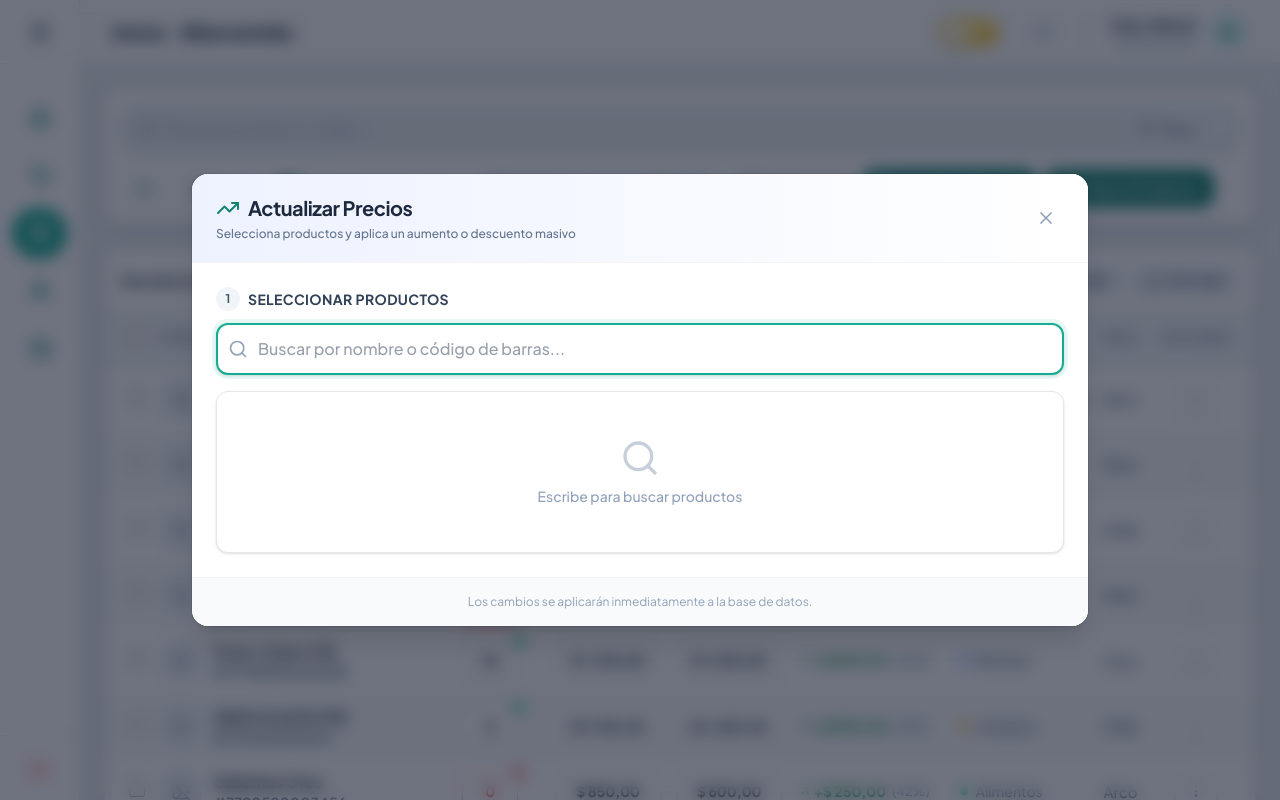
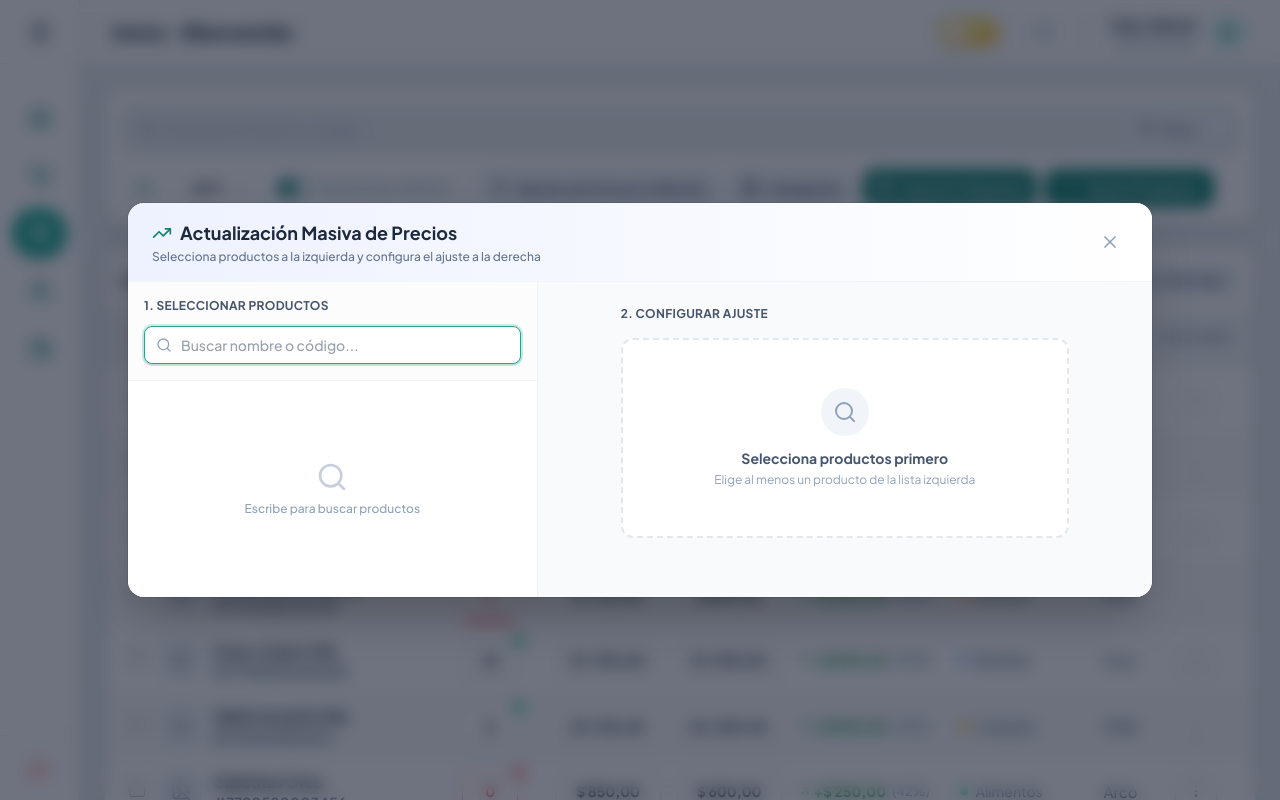
Before and after one commit to nahueldevup/sistema-de-ventas-pipos-fronted, a React (Vite) app: page /productos in a window 1280 px wide. Both pictures are taken after a click on the button "Ajustar precios por inflación". Built offline with nearby package versions, Linux system fonts and the light colour scheme.

Commit message:
refactor: rediseñar el diseño de ModalActualizarPrecios a una interfaz de dos columnas para mejorar la usabilidad.

```diff
--- a/src/features/productos/components/ModalActualizarPrecios.tsx
+++ b/src/features/productos/components/ModalActualizarPrecios.tsx
@@ -1,7 +1,7 @@
-import { useState, useMemo, useEffect } from "react";
+import { useState, useMemo } from "react";
 import {
-  X, Search, Check, TrendingUp, DollarSign, AlertCircle,
-  Package, Tag, ArrowRight, Save, RotateCcw
+  X, Search, Check, TrendingUp, AlertCircle,
+  Package, ArrowRight, Save, RotateCcw, DollarSign
 } from "lucide-react";
 import type { Producto } from "@/types/producto.types";
 import { Dialog, DialogContent, DialogTitle } from "@/components/ui/dialog";
@@ -60,7 +60,6 @@ export default function ModalActualizarPrecios({
         nuevoPrecio = esAumento ? prod.precioVenta + valor : prod.precioVenta - valor;
       }
 
-      // Evitar precios negativos
       if (nuevoPrecio < 0) nuevoPrecio = 0;
 
       return {
@@ -133,7 +132,7 @@ export default function ModalActualizarPrecios({
   return (
     <Dialog open={isOpen} onOpenChange={(open) => !open && onClose()}>
       <DialogContent
-        className="max-w-[calc(100%-2rem)] sm:max-w-4xl p-0 gap-0 overflow-hidden bg-white dark:bg-dark-card border-none shadow-xl rounded-2xl flex flex-col max-h-[90vh]"
+        className="max-w-[calc(100%-2rem)] sm:max-w-5xl p-0 gap-0 overflow-hidden bg-white dark:bg-dark-card border-none shadow-2xl rounded-2xl flex flex-col max-h-[90vh]"
         showCloseButton={false}
       >
         <DialogTitle className="sr-only">Actualizar Precios Masivos</DialogTitle>
@@ -149,9 +148,8 @@ export default function ModalActualizarPrecios({
                   </div>
                   <h3 className="text-lg font-bold text-slate-800 dark:text-slate-100">Confirmar Cambios</h3>
                 </div>
-                <p className="text-sm text-slate-600 dark:text-slate-400 pl-13">
+                <p className="text-sm text-slate-600 dark:text-slate-400">
                   Estás por actualizar <span className="font-bold text-slate-800 dark:text-slate-200">{seleccionados.size} productos</span>.
-                  Esta acción no se puede deshacer fácilmente.
                 </p>
               </div>
 
@@ -203,15 +201,15 @@ export default function ModalActualizarPrecios({
           </div>
         )}
 
-        {/* Header */}
-        <div className="flex justify-between items-center px-6 py-5 border-b border-gray-100 dark:border-dark-border bg-gradient-to-r from-indigo-50 to-white dark:from-dark-elevated dark:to-dark-card">
+        {/* Header Compacto */}
+        <div className="flex justify-between items-center px-6 py-4 border-b border-gray-100 dark:border-dark-border bg-gradient-to-r from-indigo-50 to-white dark:from-dark-elevated dark:to-dark-card shrink-0">
           <div>
-            <h2 className="text-xl font-bold text-slate-800 dark:text-slate-100 tracking-tight flex items-center gap-2">
-              <TrendingUp className="w-6 h-6 text-brand-600" />
-              Actualizar Precios
+            <h2 className="text-lg font-bold text-slate-800 dark:text-slate-100 flex items-center gap-2">
+              <TrendingUp className="w-5 h-5 text-brand-600" />
+              Actualización Masiva de Precios
             </h2>
-            <p className="text-xs text-slate-500 dark:text-slate-400 font-medium mt-1">
-              Selecciona productos y aplica un aumento o descuento masivo
+            <p className="text-xs text-slate-500 dark:text-slate-400 font-medium mt-0.5">
+              Selecciona productos a la izquierda y configura el ajuste a la derecha
             </p>
           </div>
           <button
@@ -222,74 +220,75 @@ export default function ModalActualizarPrecios({
           </button>
         </div>
 
-        {/* Contenido Principal Scrollable */}
-        <div className="flex-1 overflow-y-auto p-6 space-y-6">
+        {/* Layout de Dos Columnas */}
+        <div className="flex flex-1 min-h-0 overflow-hidden">
 
-          {/* Paso 1: Selección */}
-          <section>
+          {/* COLUMNA IZQUIERDA: Selección */}
+          <div className="w-full md:w-2/5 border-r border-gray-100 dark:border-dark-border flex flex-col bg-white dark:bg-dark-card min-w-0">
+            <div className="p-4 border-b border-gray-100 dark:border-dark-border bg-gray-50/50 dark:bg-dark-elevated/30">
               <div className="flex items-center justify-between mb-3">
-              <h3 className="text-sm font-bold text-slate-700 dark:text-slate-300 uppercase tracking-wide flex items-center gap-2">
-                <span className="w-6 h-6 rounded-full bg-slate-100 dark:bg-slate-800 text-slate-600 dark:text-slate-400 flex items-center justify-center text-xs font-bold">1</span>
-                Seleccionar Productos
+                <h3 className="text-xs font-bold text-slate-600 dark:text-slate-400 uppercase tracking-wide">
+                  1. Seleccionar Productos
                 </h3>
                 {productosFiltrados.length > 0 && (
                   <button
                     onClick={seleccionarTodosEnPagina}
-                  className="text-xs font-bold text-brand-600 dark:text-brand-400 hover:underline flex items-center gap-1"
+                    className="text-[10px] font-bold text-brand-600 dark:text-brand-400 hover:underline"
                   >
-                  {productosFiltrados.every(p => seleccionados.has(p.id)) ? 'Deseleccionar todos' : 'Seleccionar todos en lista'}
+                    {productosFiltrados.every(p => seleccionados.has(p.id)) ? 'Deseleccionar todos' : 'Todos'}
                   </button>
                 )}
               </div>
 
-            <div className="relative mb-4">
-              <Search className="absolute left-3 top-1/2 -translate-y-1/2 w-5 h-5 text-slate-400" />
+              <div className="relative">
+                <Search className="absolute left-3 top-1/2 -translate-y-1/2 w-4 h-4 text-slate-400" />
                 <input
                   type="text"
-                placeholder="Buscar por nombre o código de barras..."
+                  placeholder="Buscar nombre o código..."
                   value={busqueda}
                   onChange={(e) => setBusqueda(e.target.value)}
-                className="w-full border-2 border-gray-200 dark:border-dark-border rounded-xl pl-10 pr-4 py-3 text-base outline-none focus:border-brand-500 focus:ring-4 focus:ring-brand-500/10 transition-all font-medium text-slate-700 dark:text-slate-200 bg-white dark:bg-dark-elevated shadow-sm"
+                  className="w-full border border-gray-200 dark:border-dark-border rounded-lg pl-9 pr-3 py-2 text-sm outline-none focus:border-brand-500 focus:ring-2 focus:ring-brand-500/20 transition-all font-medium text-slate-700 dark:text-slate-200 bg-white dark:bg-dark-elevated shadow-sm"
                   autoFocus
                 />
               </div>
+            </div>
 
-            <div className="min-h-[160px] max-h-[300px] overflow-y-auto border border-gray-200 dark:border-dark-border rounded-xl bg-white dark:bg-dark-elevated shadow-sm">
+            <div className="flex-1 overflow-y-auto p-3">
               {!busqueda ? (
-                <div className="flex flex-col items-center justify-center h-40 text-slate-400">
-                  <Search className="w-10 h-10 mb-2 opacity-50" />
-                  <p className="text-sm font-medium">Escribe para buscar productos</p>
+                <div className="flex flex-col items-center justify-center h-48 text-slate-400 text-center px-4">
+                  <Search className="w-8 h-8 mb-2 opacity-50" />
+                  <p className="text-xs font-medium">Escribe para buscar productos</p>
                 </div>
               ) : productosFiltrados.length === 0 ? (
-                <div className="flex flex-col items-center justify-center h-40 text-slate-400">
-                  <Package className="w-10 h-10 mb-2 opacity-50" />
-                  <p className="text-sm font-medium">No se encontraron resultados</p>
+                <div className="flex flex-col items-center justify-center h-48 text-slate-400 text-center px-4">
+                  <Package className="w-8 h-8 mb-2 opacity-50" />
+                  <p className="text-xs font-medium">No se encontraron resultados</p>
                 </div>
               ) : (
-                <div className="grid grid-cols-1 sm:grid-cols-2 gap-2 p-2">
+                <div className="space-y-2">
                   {productosFiltrados.map((prod) => {
                     const isSelected = seleccionados.has(prod.id);
                     return (
                       <button
                         key={prod.id}
                         onClick={() => toggleSeleccion(prod.id)}
-                        className={`relative flex items-center p-3 rounded-lg border-2 text-left transition-all group ${
+                        className={`w-full flex items-center p-2.5 rounded-lg border text-left transition-all group ${
                           isSelected
                             ? "border-brand-500 bg-brand-50 dark:bg-brand-900/20 ring-1 ring-brand-500"
-                            : "border-gray-100 dark:border-dark-border hover:border-gray-300 dark:hover:border-slate-600 bg-white dark:bg-dark-card"
+                            : "border-gray-100 dark:border-dark-border hover:border-gray-300 dark:hover:border-slate-600 bg-white dark:bg-dark-card hover:shadow-sm"
                         }`}
                       >
-                        <div className={`w-5 h-5 rounded border-2 mr-3 flex items-center justify-center shrink-0 transition-colors ${
+                        <div className={`w-4 h-4 rounded border mr-3 flex items-center justify-center shrink-0 transition-colors ${
                           isSelected ? "bg-brand-500 border-brand-500 text-white" : "border-gray-300 dark:border-slate-600 bg-white dark:bg-dark-card"
                         }`}>
-                          {isSelected && <Check className="w-3.5 h-3.5" />}
+                          {isSelected && <Check className="w-3 h-3" />}
                         </div>
                         <div className="flex-1 min-w-0">
                           <p className={`text-sm font-bold truncate ${isSelected ? "text-brand-900 dark:text-brand-100" : "text-slate-700 dark:text-slate-200"}`}>
                             {prod.nombre}
                           </p>
-                          <p className="text-xs text-slate-500 dark:text-slate-400 font-mono mt-0.5">
-                            {prod.codigo} • <span className="font-semibold text-slate-700 dark:text-slate-300">${prod.precioVenta.toLocaleString()}</span>
+                          <p className="text-[10px] text-slate-500 dark:text-slate-400 font-mono mt-0.5">
+                            {prod.codigo} • <span className="font-semibold">${prod.precioVenta.toLocaleString()}</span>
                           </p>
                         </div>
                       </button>
@@ -299,97 +298,98 @@ export default function ModalActualizarPrecios({
               )}
             </div>
 
+            {/* Footer pequeño de selección */}
             {seleccionados.size > 0 && (
-              <div className="mt-3 flex items-center justify-between text-sm bg-brand-50 dark:bg-brand-900/20 px-4 py-2 rounded-lg border border-brand-100 dark:border-brand-800/50">
-                <span className="font-bold text-brand-800 dark:text-brand-200 flex items-center gap-2">
-                  <Check className="w-4 h-4" />
-                  {seleccionados.size} productos listos para actualizar
+              <div className="p-3 border-t border-gray-100 dark:border-dark-border bg-brand-50/50 dark:bg-brand-900/10">
+                <div className="flex items-center justify-between">
+                  <span className="text-xs font-bold text-brand-700 dark:text-brand-300 flex items-center gap-1.5">
+                    <div className="w-2 h-2 rounded-full bg-brand-500 animate-pulse" />
+                    {seleccionados.size} seleccionados
                   </span>
                   <button
                     onClick={() => setSeleccionados(new Set())}
-                  className="text-xs font-bold text-brand-600 dark:text-brand-400 hover:underline flex items-center gap-1"
+                    className="text-[10px] font-bold text-brand-600 dark:text-brand-400 hover:underline flex items-center gap-1"
                   >
                     <RotateCcw className="w-3 h-3" /> Limpiar
                   </button>
                 </div>
-            )}
-          </section>
-
-          {/* Separador visual solo si hay selección */}
-          {seleccionados.size > 0 && (
-            <div className="relative flex items-center py-2">
-              <div className="flex-grow border-t border-gray-200 dark:border-dark-border"></div>
-              <span className="flex-shrink-0 mx-4 text-slate-400 text-xs font-bold uppercase">Configurar Ajuste</span>
-              <div className="flex-grow border-t border-gray-200 dark:border-dark-border"></div>
               </div>
             )}
+          </div>
 
-          {/* Paso 2: Configuración (Solo visible si hay selección) */}
-          {seleccionados.size > 0 && (
-            <section className="animate-in fade-in slide-in-from-bottom-4 duration-300">
-               <h3 className="text-sm font-bold text-slate-700 dark:text-slate-300 uppercase tracking-wide flex items-center gap-2 mb-4">
-                <span className="w-6 h-6 rounded-full bg-slate-100 dark:bg-slate-800 text-slate-600 dark:text-slate-400 flex items-center justify-center text-xs font-bold">2</span>
-                Tipo de Ajuste
+          {/* COLUMNA DERECHA: Configuración (Sticky) */}
+          <div className="hidden md:flex flex-1 flex-col bg-gray-50 dark:bg-dark-elevated/30 min-w-0">
+            <div className="p-6 flex-1 overflow-y-auto">
+              <div className="max-w-md mx-auto">
+                <h3 className="text-xs font-bold text-slate-600 dark:text-slate-400 uppercase tracking-wide mb-4">
+                  2. Configurar Ajuste
                 </h3>
 
-              <div className="bg-white dark:bg-dark-elevated border border-gray-200 dark:border-dark-border rounded-xl p-5 shadow-sm space-y-5">
+                {seleccionados.size === 0 ? (
+                  <div className="text-center py-12 border-2 border-dashed border-gray-200 dark:border-dark-border rounded-xl bg-white dark:bg-dark-card">
+                    <div className="w-12 h-12 rounded-full bg-slate-100 dark:bg-slate-800 text-slate-400 flex items-center justify-center mx-auto mb-3">
+                      <Search className="w-6 h-6" />
+                    </div>
+                    <p className="text-sm font-bold text-slate-600 dark:text-slate-300">Selecciona productos primero</p>
+                    <p className="text-xs text-slate-400 dark:text-slate-500 mt-1">Elige al menos un producto de la lista izquierda</p>
+                  </div>
+                ) : (
+                  <div className="bg-white dark:bg-dark-card border border-gray-200 dark:border-dark-border rounded-xl p-5 shadow-sm space-y-5 animate-in fade-in slide-in-from-right-4 duration-300">
 
                     {/* Toggle Aumento/Descuento */}
-                <div className="flex p-1 bg-gray-100 dark:bg-dark-card rounded-lg">
+                    <div>
+                      <label className="block text-xs font-bold text-slate-600 dark:text-slate-400 mb-2 uppercase">Dirección</label>
+                      <div className="flex p-1 bg-gray-100 dark:bg-dark-card rounded-lg border border-gray-200 dark:border-dark-border">
                         <button
                           onClick={() => setEsAumento(true)}
-                    className={`flex-1 py-2 text-sm font-bold rounded-md flex items-center justify-center gap-2 transition-all ${
+                          className={`flex-1 py-2 text-xs font-bold rounded-md flex items-center justify-center gap-2 transition-all ${
                             esAumento
-                        ? "bg-white dark:bg-slate-700 text-emerald-600 dark:text-emerald-400 shadow-sm"
+                              ? "bg-white dark:bg-slate-700 text-emerald-600 dark:text-emerald-400 shadow-sm ring-1 ring-emerald-500/20"
                               : "text-slate-500 dark:text-slate-400 hover:text-slate-700"
                           }`}
                         >
-                    <TrendingUp className="w-4 h-4" /> Aumento
+                          <TrendingUp className="w-3.5 h-3.5" /> Aumento
                         </button>
                         <button
                           onClick={() => setEsAumento(false)}
-                    className={`flex-1 py-2 text-sm font-bold rounded-md flex items-center justify-center gap-2 transition-all ${
+                          className={`flex-1 py-2 text-xs font-bold rounded-md flex items-center justify-center gap-2 transition-all ${
                             !esAumento
-                        ? "bg-white dark:bg-slate-700 text-rose-600 dark:text-rose-400 shadow-sm"
+                              ? "bg-white dark:bg-slate-700 text-rose-600 dark:text-rose-400 shadow-sm ring-1 ring-rose-500/20"
                               : "text-slate-500 dark:text-slate-400 hover:text-slate-700"
                           }`}
                         >
-                    <TrendingUp className="w-4 h-4 rotate-180" /> Descuento
+                          <TrendingUp className="w-3.5 h-3.5 rotate-180" /> Descuento
                         </button>
+                      </div>
                     </div>
 
                     {/* Selector Porcentaje vs Monto */}
-                <div className="flex gap-4">
-                  <label className="flex-1 cursor-pointer">
-                    <div className="relative flex items-center">
-                      <input
-                        type="radio"
-                        name="tipoAjuste"
-                        checked={tipoAjuste === "porcentaje"}
-                        onChange={() => setTipoAjuste("porcentaje")}
-                        className="peer sr-only"
-                      />
-                      <div className="w-full p-3 border-2 border-gray-200 dark:border-dark-border rounded-xl peer-checked:border-brand-500 peer-checked:bg-brand-50 dark:peer-checked:bg-brand-900/20 transition-all text-center">
-                        <span className="block text-xs font-bold text-slate-500 dark:text-slate-400 uppercase mb-1">Porcentaje %</span>
-                        <span className="text-lg font-black text-slate-700 dark:text-slate-200">%</span>
+                    <div>
+                      <label className="block text-xs font-bold text-slate-600 dark:text-slate-400 mb-2 uppercase">Tipo de Valor</label>
+                      <div className="grid grid-cols-2 gap-3">
+                        <button
+                          onClick={() => setTipoAjuste("porcentaje")}
+                          className={`p-3 border-2 rounded-xl text-center transition-all ${
+                            tipoAjuste === "porcentaje"
+                              ? "border-brand-500 bg-brand-50 dark:bg-brand-900/20 text-brand-700 dark:text-brand-300"
+                              : "border-gray-200 dark:border-dark-border hover:border-gray-300 dark:hover:border-slate-600 text-slate-600 dark:text-slate-400"
+                          }`}
+                        >
+                          <span className="block text-xs font-bold uppercase mb-1">Porcentaje</span>
+                          <span className="text-xl font-black">%</span>
+                        </button>
+                        <button
+                          onClick={() => setTipoAjuste("monto")}
+                          className={`p-3 border-2 rounded-xl text-center transition-all ${
+                            tipoAjuste === "monto"
+                              ? "border-brand-500 bg-brand-50 dark:bg-brand-900/20 text-brand-700 dark:text-brand-300"
+                              : "border-gray-200 dark:border-dark-border hover:border-gray-300 dark:hover:border-slate-600 text-slate-600 dark:text-slate-400"
+                          }`}
+                        >
+                          <span className="block text-xs font-bold uppercase mb-1">Monto Fijo</span>
+                          <span className="text-xl font-black">$</span>
+                        </button>
                       </div>
-                    </div>
-                  </label>
-                  <label className="flex-1 cursor-pointer">
-                    <div className="relative flex items-center">
-                      <input
-                        type="radio"
-                        name="tipoAjuste"
-                        checked={tipoAjuste === "monto"}
-                        onChange={() => setTipoAjuste("monto")}
-                        className="peer sr-only"
-                      />
-                      <div className="w-full p-3 border-2 border-gray-200 dark:border-dark-border rounded-xl peer-checked:border-brand-500 peer-checked:bg-brand-50 dark:peer-checked:bg-brand-900/20 transition-all text-center">
-                        <span className="block text-xs font-bold text-slate-500 dark:text-slate-400 uppercase mb-1">Monto Fijo $</span>
-                        <span className="text-lg font-black text-slate-700 dark:text-slate-200">$</span>
-                      </div>
-                    </div>
-                  </label>
                     </div>
 
                     {/* Input Valor */}
@@ -397,7 +397,7 @@ export default function ModalActualizarPrecios({
                       <label className="block text-xs font-bold text-slate-600 dark:text-slate-400 mb-2 uppercase">
                         Valor del {esAumento ? 'aumento' : 'descuento'}
                       </label>
-                  <div className="relative max-w-xs">
+                      <div className="relative">
                         <div className="absolute left-4 top-1/2 -translate-y-1/2 text-slate-400 font-bold text-lg">
                           {tipoAjuste === "porcentaje" ? "%" : "$"}
                         </div>
@@ -408,7 +408,7 @@ export default function ModalActualizarPrecios({
                           value={valorAjuste}
                           onChange={(e) => setValorAjuste(e.target.value)}
                           placeholder="0.00"
-                      className="w-full pl-10 pr-4 py-3 text-xl font-bold border-2 border-gray-200 dark:border-dark-border rounded-xl focus:border-brand-500 focus:ring-4 focus:ring-brand-500/10 outline-none transition-all bg-white dark:bg-dark-card text-slate-800 dark:text-slate-100"
+                          className="w-full pl-10 pr-4 py-3 text-lg font-bold border-2 border-gray-200 dark:border-dark-border rounded-xl focus:border-brand-500 focus:ring-4 focus:ring-brand-500/10 outline-none transition-all bg-white dark:bg-dark-card text-slate-800 dark:text-slate-100"
                         />
                       </div>
                     </div>
@@ -416,33 +416,33 @@ export default function ModalActualizarPrecios({
                     {/* Preview Resumen */}
                     {valorAjuste && (
                       <div className="pt-4 border-t border-gray-100 dark:border-dark-border">
-                    <div className="flex justify-between items-end">
-                      <div>
-                        <p className="text-xs text-slate-500 dark:text-slate-400 font-medium mb-1">Impacto estimado total:</p>
-                        <p className={`text-lg font-black ${totalDiferencia >= 0 ? 'text-emerald-600' : 'text-rose-600'}`}>
+                        <div className="bg-slate-50 dark:bg-slate-800/50 rounded-lg p-3 mb-4">
+                          <p className="text-[10px] text-slate-500 dark:text-slate-400 font-bold uppercase mb-1">Impacto Total Estimado</p>
+                          <p className={`text-xl font-black ${totalDiferencia >= 0 ? 'text-emerald-600' : 'text-rose-600'}`}>
                             {totalDiferencia >= 0 ? '+' : ''}{formatearMoneda(totalDiferencia)}
                           </p>
                         </div>
+
                         <Button
                           onClick={handleConfirmarInicio}
-                        disabled={!valorAjuste}
-                        className="bg-brand-600 hover:bg-brand-700 text-white px-8 py-3 rounded-xl font-bold shadow-lg hover:shadow-xl hover:-translate-y-0.5 transition-all disabled:opacity-50 disabled:cursor-not-allowed disabled:transform-none"
+                          className="w-full bg-brand-600 hover:bg-brand-700 text-white py-3 rounded-xl font-bold shadow-lg hover:shadow-xl hover:-translate-y-0.5 transition-all"
                         >
-                        <Save className="w-5 h-5 mr-2" />
-                        Aplicar Cambios
+                          <Save className="w-4 h-4 mr-2" />
+                          Aplicar a {seleccionados.size} productos
                         </Button>
-                    </div>
                       </div>
                     )}
                   </div>
-            </section>
                 )}
               </div>
+            </div>
+          </div>
+        </div>
 
-        {/* Footer Simple */}
-        <div className="p-4 border-t border-gray-100 dark:border-dark-border bg-gray-50 dark:bg-dark-elevated/50 text-center">
+        {/* Footer Simple (Solo móvil si fuera necesario, pero en desktop está integrado) */}
+        <div className="md:hidden p-4 border-t border-gray-100 dark:border-dark-border bg-gray-50 dark:bg-dark-elevated/50 text-center">
            <p className="text-xs text-slate-400 dark:text-slate-500">
-             Los cambios se aplicarán inmediatamente a la base de datos.
+             Gira el dispositivo para ver el panel de configuración.
            </p>
         </div>
       </DialogContent>
```
Lines whose indentation alone changed are shown as unchanged.
